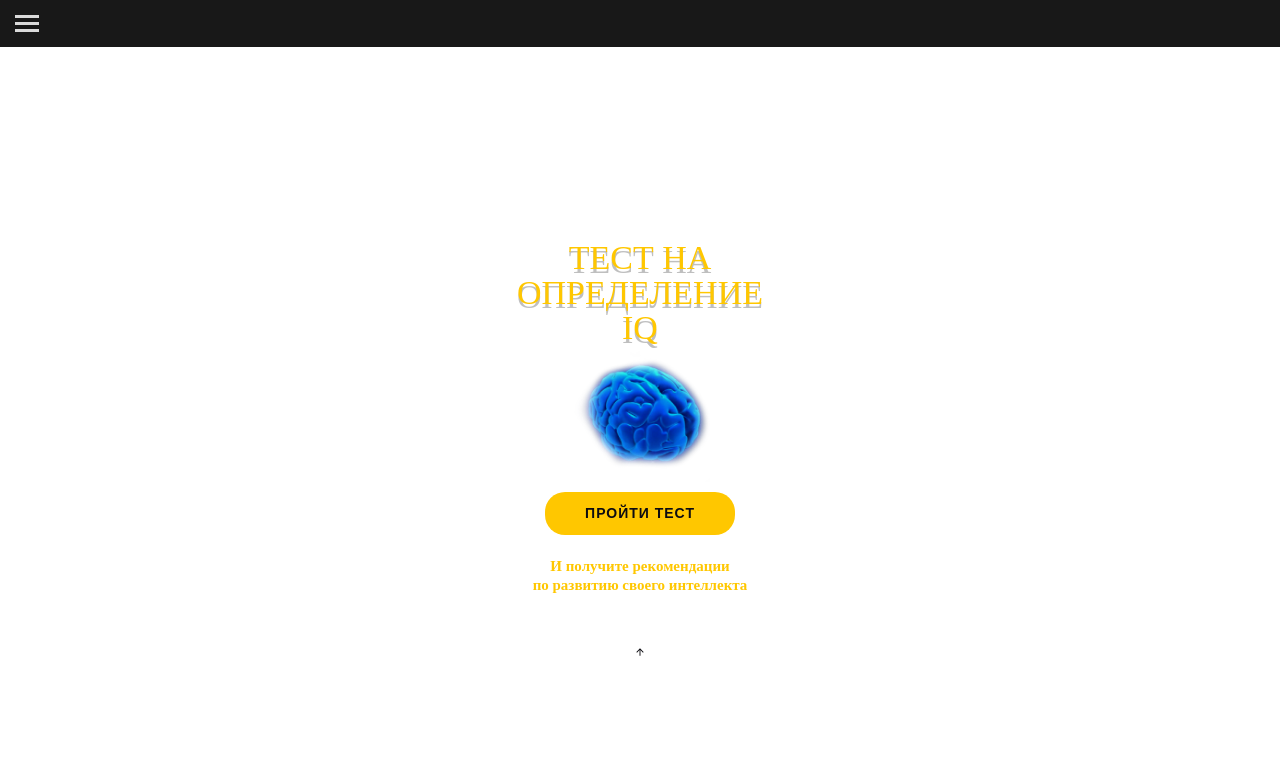
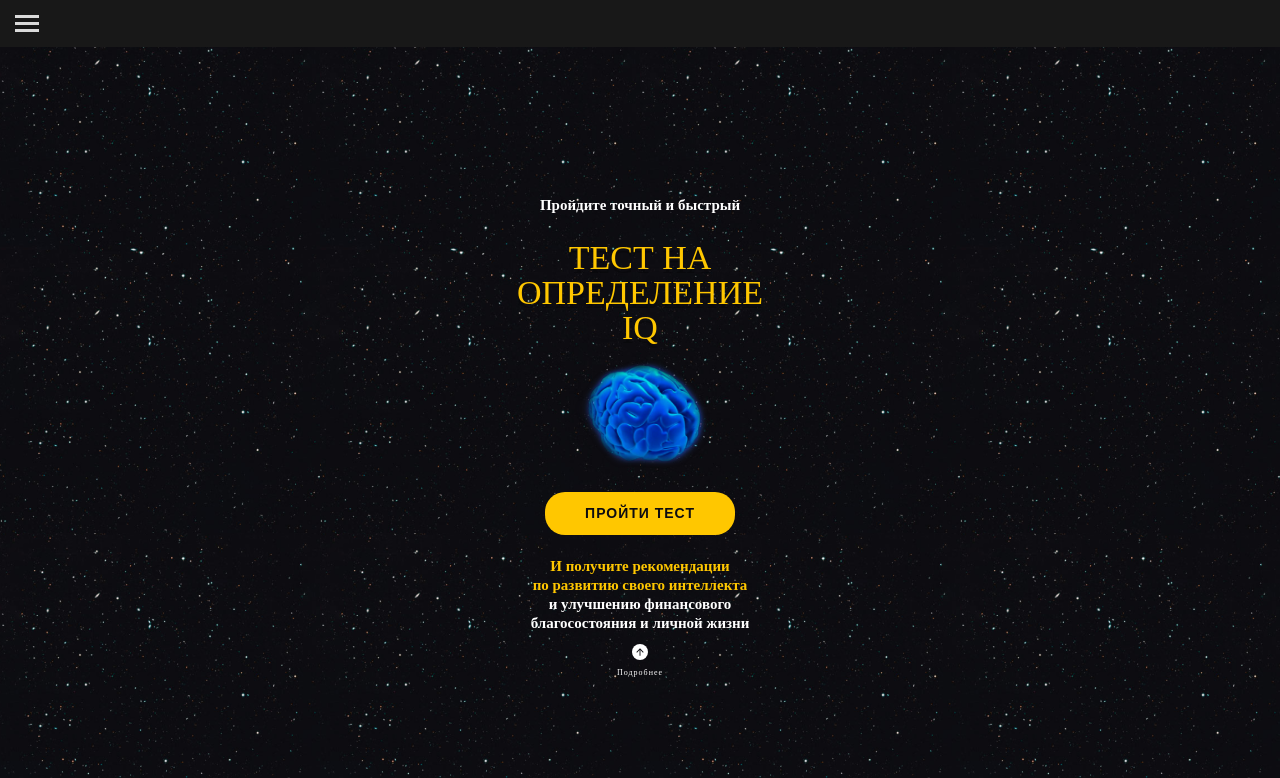
Before and after one commit to aleksandrdimov/IQ_Test, a plain HTML site: page index.html in a window 1280 px wide. Shown: the top 778 px of the page. Drawn offline with Linux system fonts and the light colour scheme; the site is published under a folder, as on GitHub Pages, so addresses that start at the root find nothing; no server answers.

Commit message:
created IQ Test

```diff
--- a/style.css
+++ b/style.css
@@ -196,7 +196,7 @@ img {
   justify-content: center;
   align-items: center;
   text-align: center;
-  background-image: url(/assets/images/bg.png);
+  background-image: url(assets/images/bg.png);
 }
 
 .banner__title {
```
